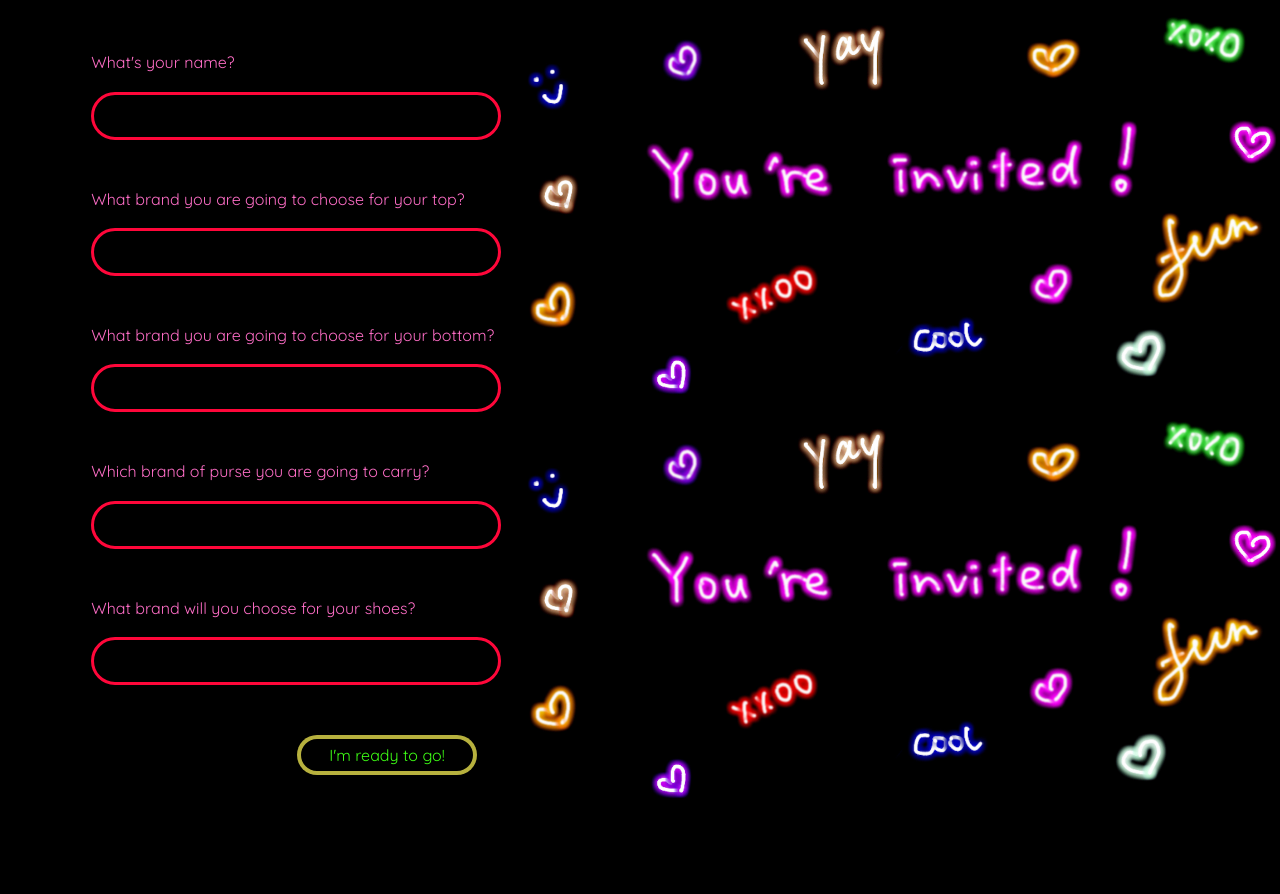
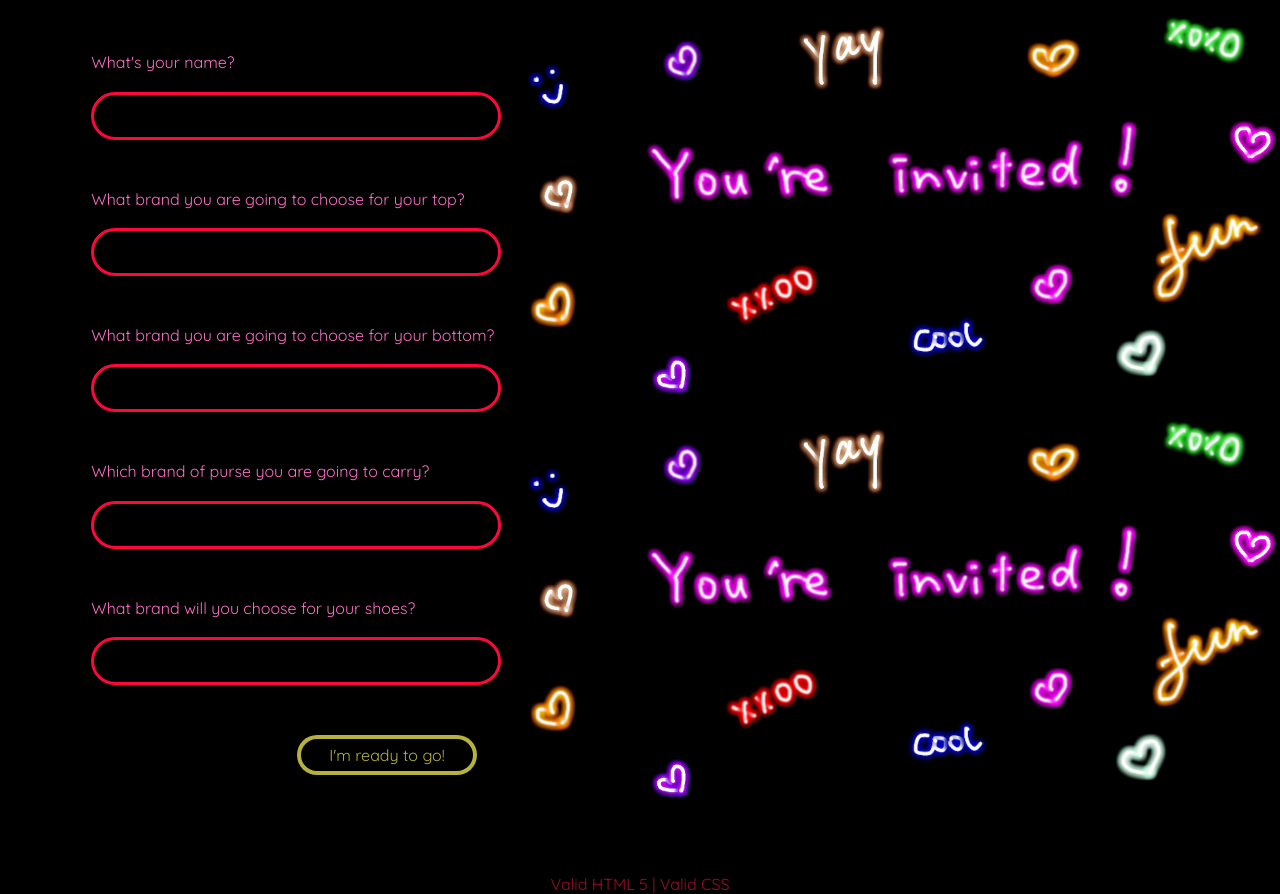
Before and after one commit to vivyuan/vivyuan.github.com, a plain HTML site: page des157/studio1/index.html in a window 1280 px wide. Shown: the part 232-1126 px from the top of the page. Before the commit the page ends 1057 px from the top, so only its background shows below. Drawn offline with nearby package versions, Linux system fonts and the light colour scheme.

Commit message:
add footer

```diff
--- a/des157/studio1/index.html
+++ b/des157/studio1/index.html
@@ -42,10 +42,15 @@
 
         <article id="article1"></article>
 
+
+        <footer>
+            <a href="https://validator.w3.org/check?uri=referer">Valid HTML 5 |</a>
+            <a href="https://jigsaw.w3.org/css-validator/check/referer">Valid CSS</a>
+        </footer>
+
+
     </main>
 
-    <footer>
-    </footer>
 
 </body>
 </html>
--- a/des157/studio1/styles.css
+++ b/des157/studio1/styles.css
@@ -10,7 +10,7 @@ main {
     max-height: 768px;
     display:grid;
     grid-template-columns: 2fr 2fr;
-    grid-template-rows: 0.2fr 2fr;
+    grid-template-rows:auto;
 }
 
 h1 {
@@ -77,7 +77,7 @@ input {
 }
 
 #submitButton {
-    color: #3eff15;
+    color: #fff757b7;
     border-style: solid;
     border-width: 4px;
     width: 180px;
@@ -100,3 +100,20 @@ p {
     animation: glow 1s ease-in-out infinite alternate;
     margin-left: 17%;
 }
+
+footer {
+    grid-row: 3;
+    grid-column-start: 1;
+    grid-column-end: 3;
+    text-align: center;
+    margin-top: 50px;
+}
+
+a{
+    text-decoration: none;
+    color:#9c0d2a;
+}
+
+a:hover {
+    color:#ff6ec7;
+}
```
